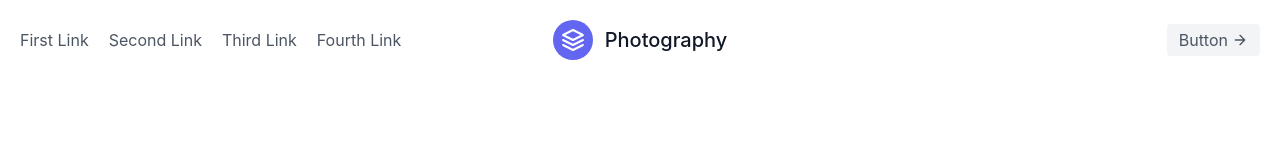
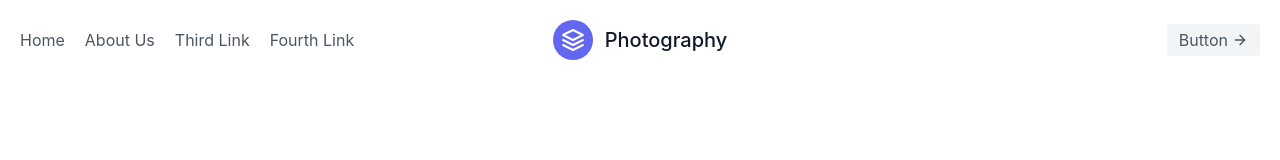
Before and after one commit to muhammadhafijur/framex-io, a React (Create React App) app: page / in a window 1280 px wide. Shown: the top 160 px of the page. Built offline with nearby package versions, Linux system fonts and the light colour scheme.

Commit message:
navbar updated

```diff
--- a/src/Pages/Shared/NavBar/NavBar.tsx
+++ b/src/Pages/Shared/NavBar/NavBar.tsx
@@ -6,8 +6,8 @@ const NavBar = () => {
       <header className="text-gray-600 body-font">
         <div className="container mx-auto flex flex-wrap p-5 flex-col md:flex-row items-center">
           <nav className="flex lg:w-2/5 flex-wrap items-center text-base md:ml-auto">
-            <a className="mr-5 hover:text-gray-900">First Link</a>
-            <a className="mr-5 hover:text-gray-900">Second Link</a>
+            <a className="mr-5 hover:text-gray-900">Home</a>
+            <a className="mr-5 hover:text-gray-900">About Us</a>
             <a className="mr-5 hover:text-gray-900">Third Link</a>
             <a className="hover:text-gray-900">Fourth Link</a>
           </nav>
```
Also changed, not shown: 1 other file (tests, documents, lock files or other folders).
